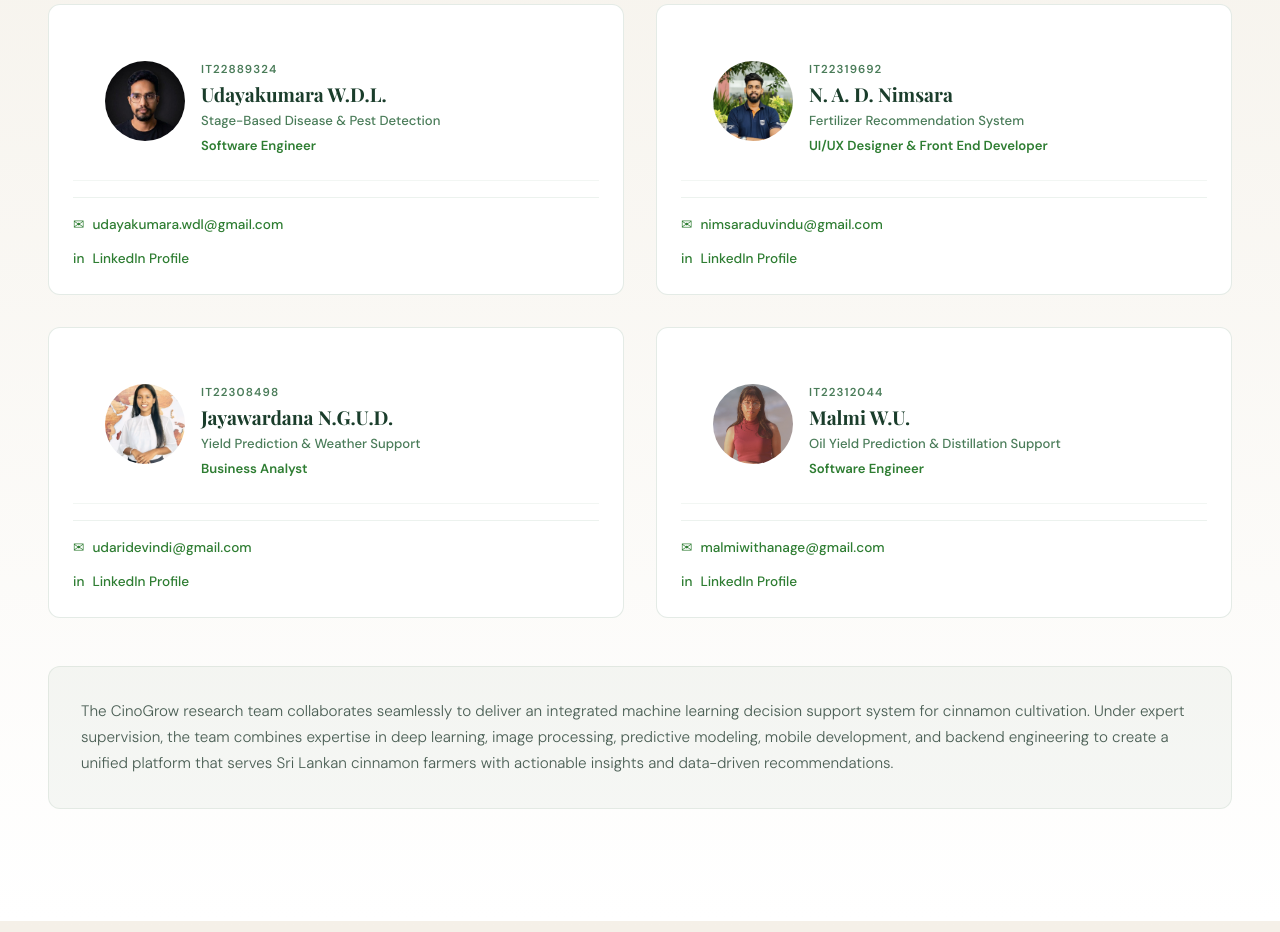
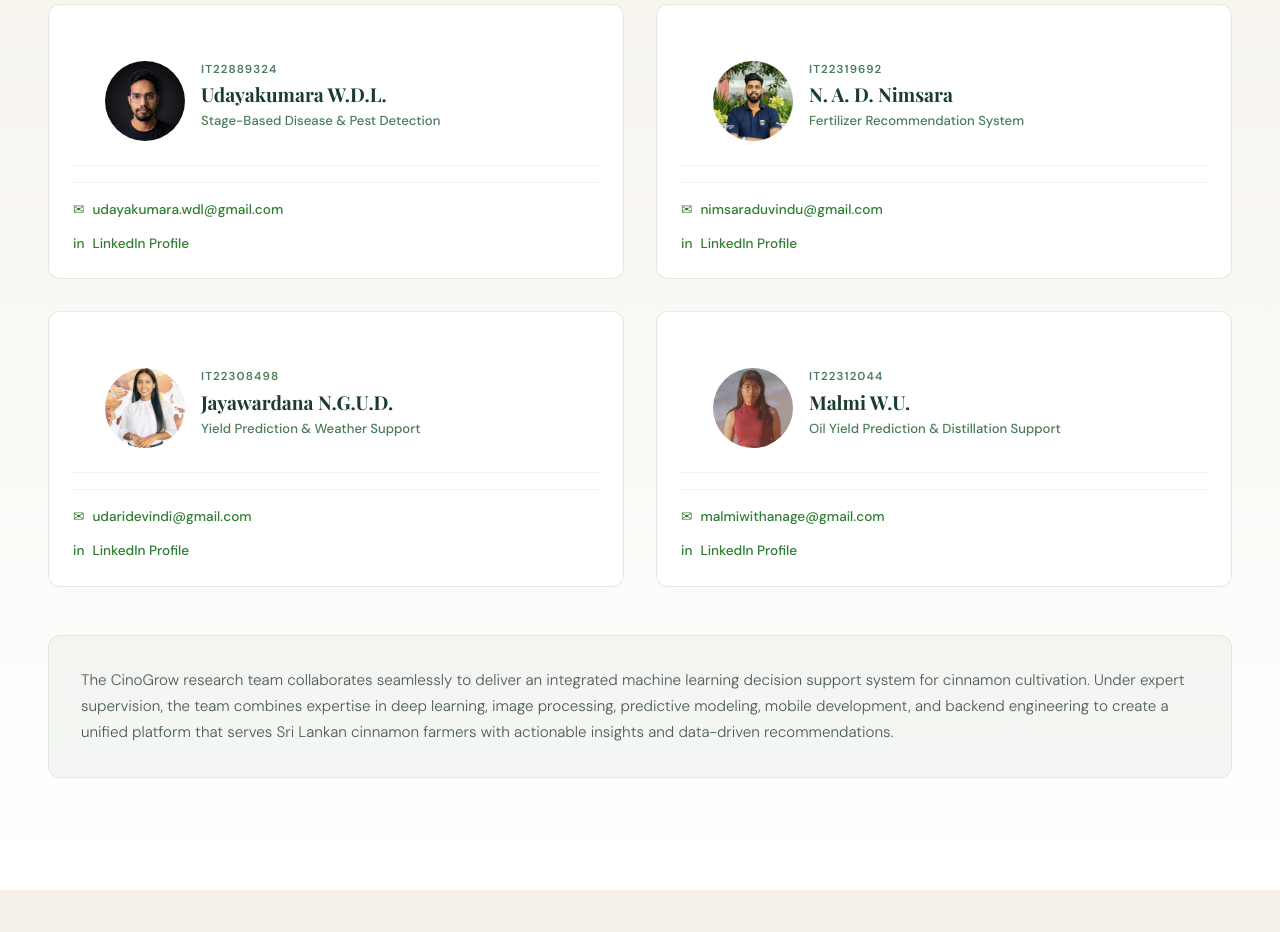
Before and after one commit to malmiwithanage/cinogrow, a Next.js app in the folder my-app/: page / in a window 1280 px wide. Shown: the part 6920-7852 px from the top of the page. Built offline with nearby package versions, Linux system fonts and the light colour scheme; a web font is replaced by a local one.

Commit message:
fix: remove job titles from team member profiles for consistency

```diff
--- a/my-app/app/page.tsx
+++ b/my-app/app/page.tsx
@@ -16,7 +16,6 @@ export default function Home() {
       id: "IT22889324",
       name: "Udayakumara W.D.L.",
       role: "Stage-Based Disease & Pest Detection",
-      jobTitle: "Software Engineer",
       image: "/assets/Udayakumara.png",
       email: "udayakumara.wdl@gmail.com",
       linkedin: "https://www.linkedin.com/in/lahiruudayakumara/",
@@ -25,7 +24,6 @@ export default function Home() {
       id: "IT22319692",
       name: "N. A. D. Nimsara",
       role: "Fertilizer Recommendation System",
-      jobTitle: "UI/UX Designer & Front End Developer",
       image: "/assets/Nimsara.png",
       email: "nimsaraduvindu@gmail.com",
       linkedin: "https://www.linkedin.com/in/duvindu-nimsara/",
@@ -34,7 +32,6 @@ export default function Home() {
       id: "IT22308498",
       name: "Jayawardana N.G.U.D.",
       role: "Yield Prediction & Weather Support",
-      jobTitle: "Business Analyst",
       image: "/assets/Jayawardana.png",
       email: "udaridevindi@gmail.com",
       linkedin: "https://www.linkedin.com/in/udari-devindi-724496246/",
@@ -43,7 +40,6 @@ export default function Home() {
       id: "IT22312044",
       name: "Malmi W.U.",
       role: "Oil Yield Prediction & Distillation Support",
-      jobTitle: "Software Engineer",
       image: "/assets/Malmi.png",
       email: "malmiwithanage@gmail.com",
       linkedin: "https://www.linkedin.com/in/malmi-withanage/",
```
